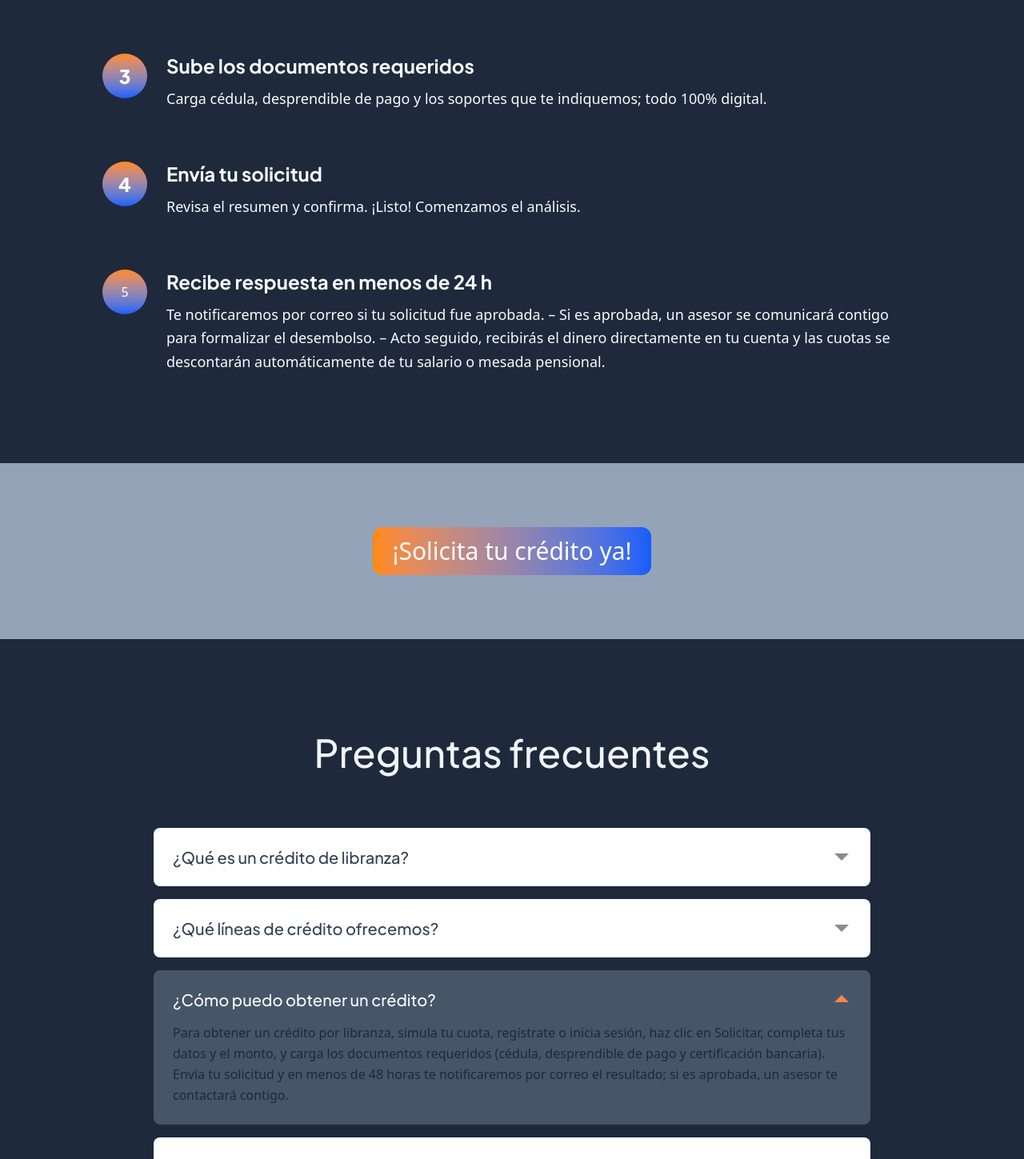
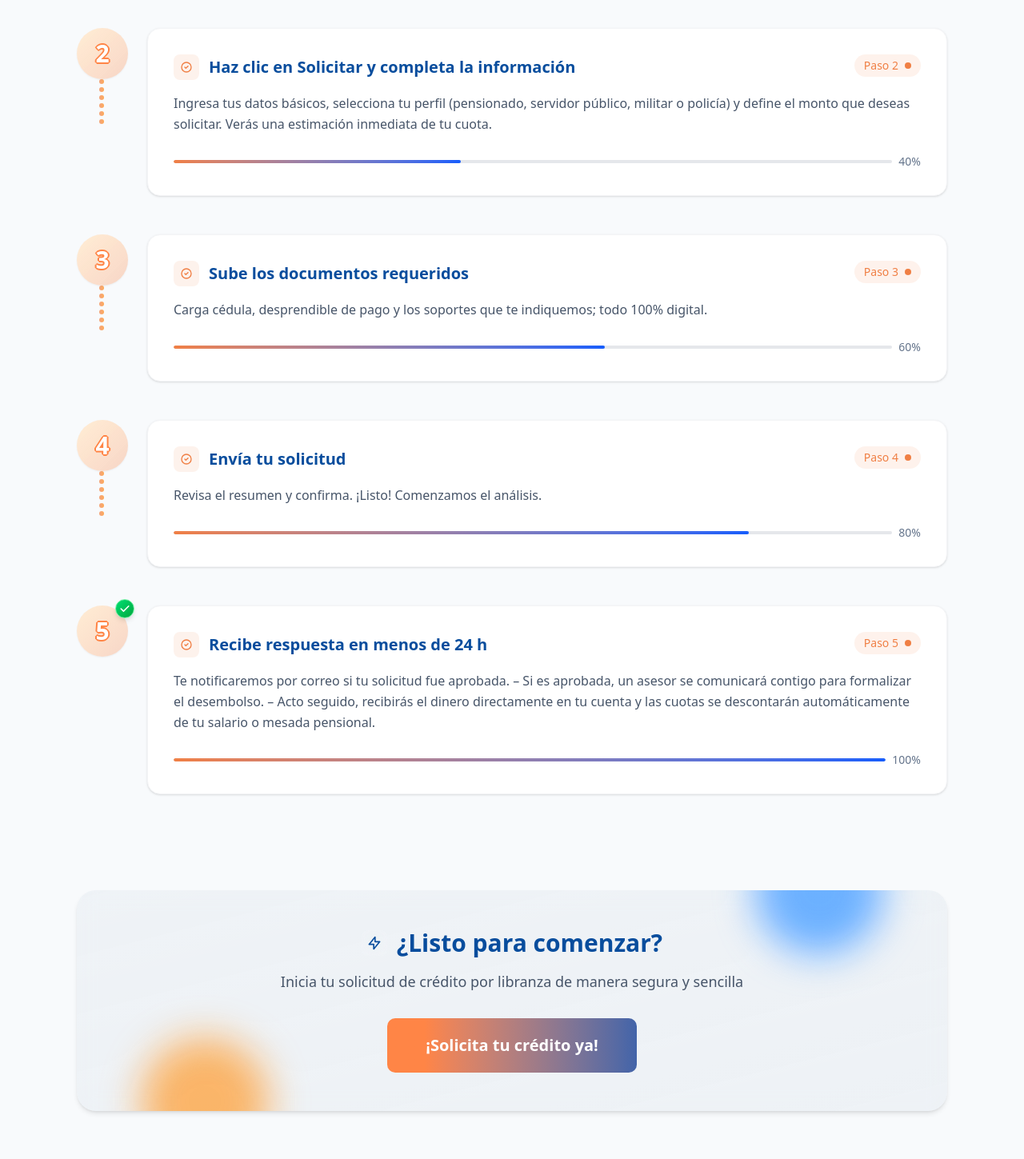
Before and after one commit to OliverVlz/sistema-creditos.client, a React (Vite) app: page /home in a window 1280 px wide. Shown: the part 2706-4155 px from the top of the page at 80% size. Built offline with nearby package versions, Linux system fonts and the light colour scheme.

Commit message:
credit process section

```diff
--- a/src/components/ui/Button.tsx
+++ b/src/components/ui/Button.tsx
@@ -4,7 +4,7 @@ interface ButtonProps extends ButtonHTMLAttributes<HTMLButtonElement> {
   children: React.ReactNode;
   onClick?: () => void;
   variant?: 'primary' | 'secondary' | 'outline' | 'cta';
-  size?: 'small' | 'medium' | 'large';
+  size?: 'small' | 'medium' | 'large' | 'xlarge';
   disabled?: boolean;
   type?: 'button' | 'submit' | 'reset';
   fullWidth?: boolean;
@@ -35,6 +35,7 @@ const Button: React.FC<ButtonProps> = ({
     small: 'px-2 py-1 text-xs sm:px-3 sm:py-1.5 sm:text-sm',
     medium: 'px-3 py-1.5 text-sm sm:px-4 sm:py-2 sm:text-base',
     large: 'px-4 py-2 text-base sm:px-6 sm:py-3 sm:text-base',
+    xlarge: 'px-12 py-5 text-base sm:px-12 sm:py-5 sm:text-xl',
   };
 
   const buttonClasses = `
--- a/src/modules/landing/pages/HomePage/components/CreditProcess.tsx
+++ b/src/modules/landing/pages/HomePage/components/CreditProcess.tsx
@@ -30,47 +30,138 @@ export default function CreditProcess() {
   ];
 
   return (
-    <section id="proceso" className="w-full bg-global-9 py-20 md:py-28">
-      <div className="mx-auto max-w-7xl px-4 sm:px-6 lg:px-8">
+    <section id="proceso" className="w-full bg-global-1 py-20 md:py-28">
+      <div className="mx-auto max-w-6xl px-4 sm:px-6 lg:px-8">
         <div className="text-center mb-16">
-          <h2 className="font-plus-jakarta text-3xl sm:text-4xl md:text-5xl font-medium leading-tight text-global-2">
+          <h2 className="text-5xl font-normal text-global-12 mb-6">
             Solicitud de crédito
           </h2>
+          <p className="text-base text-global-7 max-w-3xl mx-auto">
+            Proceso simple y transparente para obtener tu crédito por libranza
+          </p>
         </div>
 
         {/* Process Steps */}
-        <div className="max-w-5xl mx-auto space-y-12 md:space-y-16">
+        <div className="max-w-6xl mx-auto">
+          <div className="grid gap-8 md:gap-12">
             {steps.map((step, index) => (
-            <div key={index} className="flex flex-col sm:flex-row gap-6 items-start">
+              <div key={index} className="relative">
+                {/* Conector entre steps */}
+                {index < steps.length - 1 && (
+                  <div className="md:flex hidden absolute left-7 top-16 flex-col gap-1">
+                    {[...Array(6)].map((_, i) => (
+                      <div
+                        key={i}
+                        className="w-1.5 h-1.5 rounded-full bg-gradient-to-r from-button-background1 to-orange-400 opacity-70 animate-pulse"
+                        style={{ animationDelay: `${i * 0.1}s` }}
+                      ></div>
+                    ))}
+                  </div>
+                )}
+
+                <div className="flex flex-col md:flex-row gap-6 items-start">
                   {/* Step Number */}
-              <div className="flex-shrink-0">
-                {index === 4 ? (
-                  <Button
-                    variant="primary"
-                    className="w-12 h-12 sm:w-14 sm:h-14 text-xl sm:text-2xl font-extrabold bg-gradient-to-b from-orange-400 to-blue-600 rounded-full"
-                  >
-                    {step.number}
-                  </Button>
-                ) : (
-                  <div className="w-12 h-12 sm:w-14 sm:h-14 bg-gradient-to-b from-orange-400 to-blue-600 rounded-full flex items-center justify-center">
-                    <span className="font-plus-jakarta text-xl sm:text-2xl font-extrabold text-white">
+                  <div className="flex-shrink-0 relative">
+                    <div className="w-14 h-14 md:w-16 md:h-16 bg-gradient-to-br from-orange-100 to-button-background1/30 rounded-full flex items-center justify-center shadow-xs transform hover:scale-110 transition-transform duration-300">
+                      <span className="text-2xl md:text-3xl font-bold text-white" style={{ textShadow: '-1px -1px 0 #FF8546, 1px -1px 0 #FF8546, -1px 1px 0 #FF8546, 1px 1px 0 #FF8546, -2px 0 0 #FF8546, 2px 0 0 #FF8546, 0 -2px 0 #FF8546, 0 2px 0 #FF8546' }}>
                         {step.number}
                       </span>
+                    </div>
+
+                    {/* Indicador especial para el último paso */}
+                    {index === 4 && (
+                      <div className="absolute -top-2 -right-2 w-6 h-6 bg-gradient-to-br from-green-400 to-green-600 rounded-full flex items-center justify-center shadow-md border border-green-300">
+                        <svg className="w-4 h-4 text-white" fill="currentColor" viewBox="0 0 20 20">
+                          <path fillRule="evenodd" d="M16.707 5.293a1 1 0 010 1.414l-8 8a1 1 0 01-1.414 0l-4-4a1 1 0 011.414-1.414L8 12.586l7.293-7.293a1 1 0 011.414 0z" clipRule="evenodd" />
+                        </svg>
                       </div>
                     )}
                   </div>
 
                   {/* Step Content */}
-              <div className="flex-1">
-                <h3 className="font-plus-jakarta text-lg sm:text-xl md:text-2xl font-bold leading-tight text-global-1 mb-3">
+                  <div className="flex-1 bg-white rounded-2xl p-6 md:p-8 shadow-sm hover:shadow-lg transition-all duration-300 border border-gray-100">
+                    <div className="flex items-start justify-between mb-4">
+                      <div className="flex items-center gap-3">
+                        <div className="w-8 h-8 bg-button-background1/10 rounded-lg flex items-center justify-center">
+                          <svg className="w-4 h-4 text-button-background1" fill="none" stroke="currentColor" viewBox="0 0 24 24">
+                            <path strokeLinecap="round" strokeLinejoin="round" strokeWidth={2} d="M9 12l2 2 4-4m6 2a9 9 0 11-18 0 9 9 0 0118 0z" />
+                          </svg>
+                        </div>
+                        <h3 className="text-xl font-semibold text-global-12 leading-tight">
                           {step.title}
                         </h3>
-                <p className="text-base md:text-lg leading-relaxed text-global-1">
+                      </div>
+                      <div className="hidden md:flex items-center gap-2 text-sm text-button-background1 font-medium bg-button-background1/10 px-3 py-1 rounded-full">
+                        <span>Paso {step.number}</span>
+                        <div className="w-2 h-2 bg-button-background1 rounded-full"></div>
+                      </div>
+                    </div>
+
+                    <p className="text-base text-global-7 leading-relaxed">
                       {step.description}
                     </p>
+
+                    {/* Barra de progreso visual */}
+                    <div className="mt-6 flex items-center gap-2">
+                      <div className="flex-1 h-1 bg-gray-200 rounded-full overflow-hidden">
+                        <div
+                          className="h-full bg-gradient-to-r from-button-background1 to-blue-600 transition-all duration-1000 ease-out rounded-full"
+                          style={{ width: `${((index + 1) / steps.length) * 100}%` }}
+                        ></div>
+                      </div>
+                      <span className="text-sm text-global-6 font-medium">
+                        {Math.round(((index + 1) / steps.length) * 100)}%
+                      </span>
+                    </div>
+                  </div>
                 </div>
               </div>
             ))}
+          </div>
+
+          {/* Call to Action */}
+          <div className="text-center mt-30 mb-10">
+            {/* Capa base con blur glass */}
+            <div className="relative backdrop-blur-md bg-[#DEE5ED]/40 rounded-3xl p-8 md:p-12 shadow-md">
+              {/* Partículas blur dentro del glass */}
+              <div className="absolute inset-0 overflow-hidden rounded-3xl">
+                {/* Esfera naranja blur */}
+                <div className="absolute top-2/3 translate-x-1/2 w-40 h-40 bg-orange-400/60 rounded-full blur-xl animate-pulse-slow"></div>
+                {/* Esfera azul blur */}
+                <div className="absolute -translate-y-1/2 right-20 w-40 h-40 bg-blue-400/85 rounded-full blur-xl animate-pulse-slow"></div>
+              </div>
+
+              {/* Overlay adicional para efecto glass */}
+              <div className="absolute inset-0 bg-gradient-to-br from-white/5 to-transparent rounded-3xl"></div>
+
+              <div className="relative">
+                <div className="flex items-center justify-center gap-3 mb-4">
+                  <div className="w-8 h-8 bg-white/20 rounded-lg flex items-center justify-center backdrop-blur-sm">
+                    <svg className="w-5 h-5 text-global-12" fill="none" stroke="currentColor" viewBox="0 0 24 24">
+                      <path strokeLinecap="round" strokeLinejoin="round" strokeWidth={2} d="M13 10V3L4 14h7v7l9-11h-7z" />
+                    </svg>
+                  </div>
+                  <h3 className="text-2xl md:text-3xl font-bold text-global-12">
+                    ¿Listo para comenzar?
+                  </h3>
+                </div>
+
+                <p className="text-lg mb-8 text-global-7 max-w-2xl mx-auto">
+                  Inicia tu solicitud de crédito por libranza de manera segura y sencilla
+                </p>
+
+                <div className="flex flex-col sm:flex-row items-center justify-center gap-4">
+                  <Button
+                    variant="cta"
+                    size="xlarge"
+                    className="w-full sm:w-auto"
+                  >
+                    ¡Solicita tu crédito ya!
+                  </Button>
+                </div>
+              </div>
+            </div>
+          </div>
         </div>
       </div>
     </section>
--- a/src/modules/landing/pages/HomePage/components/Cta.tsx
+++ /dev/null
@@ -1,26 +0,0 @@
-import Button from '../../../../../components/ui/Button';
-
-export default function Cta() {
-  return (
-    <section className="w-full relative overflow-hidden">
-      {/* Decorative Circle 1 */}
-      <div className="absolute top-0 right-24 md:right-32 w-24 h-24 md:w-32 md:h-32 bg-global-2 rounded-full shadow-xl z-10"></div>
-
-      {/* Main CTA */}
-      <div className="w-full bg-global-5 py-16 md:py-20 relative z-20">
-        <div className="mx-auto max-w-7xl px-4 sm:px-6 lg:px-8 text-center">
-          <Button
-            variant="primary"
-            size="large"
-            className="text-2xl md:text-3xl font-bold bg-gradient-to-r from-orange-400 to-blue-600 px-8 py-4 rounded-xl"
-          >
-            ¡Solicita tu crédito ya!
-          </Button>
-        </div>
-      </div>
-
-      {/* Decorative Circle 2 */}
-      <div className="absolute bottom-0 left-24 md:left-32 w-24 h-24 md:w-32 md:h-32 bg-global-10 rounded-full shadow-xl z-10 transform translate-y-1/2"></div>
-    </section>
-  );
-}
--- a/src/modules/landing/pages/HomePage/index.tsx
+++ b/src/modules/landing/pages/HomePage/index.tsx
@@ -2,7 +2,6 @@ import Hero from './components/Hero';
 import { CreditSimulation } from './components/CreditSimulation';
 import { ClientsSection } from './components/ClientsSection';
 import CreditProcess from './components/CreditProcess';
-import Cta from './components/Cta';
 import Faq from './components/Faq';
 import ContactSection from './components/ContactSection';
 
@@ -13,7 +12,6 @@ export default function HomePage() {
       <CreditSimulation />
       <ClientsSection />
       <CreditProcess />
-      <Cta />
       <Faq />
       <ContactSection />
     </>
```
Also changed, not shown: src/modules/landing/pages/CreditPoliciePage/components/CreditFeatures.tsx (line endings or trailing spaces), src/modules/landing/pages/CreditPoliciePage/components/CreditHero.tsx (line endings or trailing spaces), src/modules/landing/pages/CreditPoliciePage/components/ProfileSelector.tsx (line endings or trailing spaces), src/modules/landing/pages/CreditPoliciePage/index.tsx (line endings or trailing spaces), src/modules/landing/pages/LoginPage/index.tsx (line endings or trailing spaces), src/modules/landing/pages/RegisterPage/index.tsx (line endings or trailing spaces), src/modules/landing/pages/ServicesPage/index.tsx (line endings or trailing spaces). Lines whose indentation alone changed are shown as unchanged.
